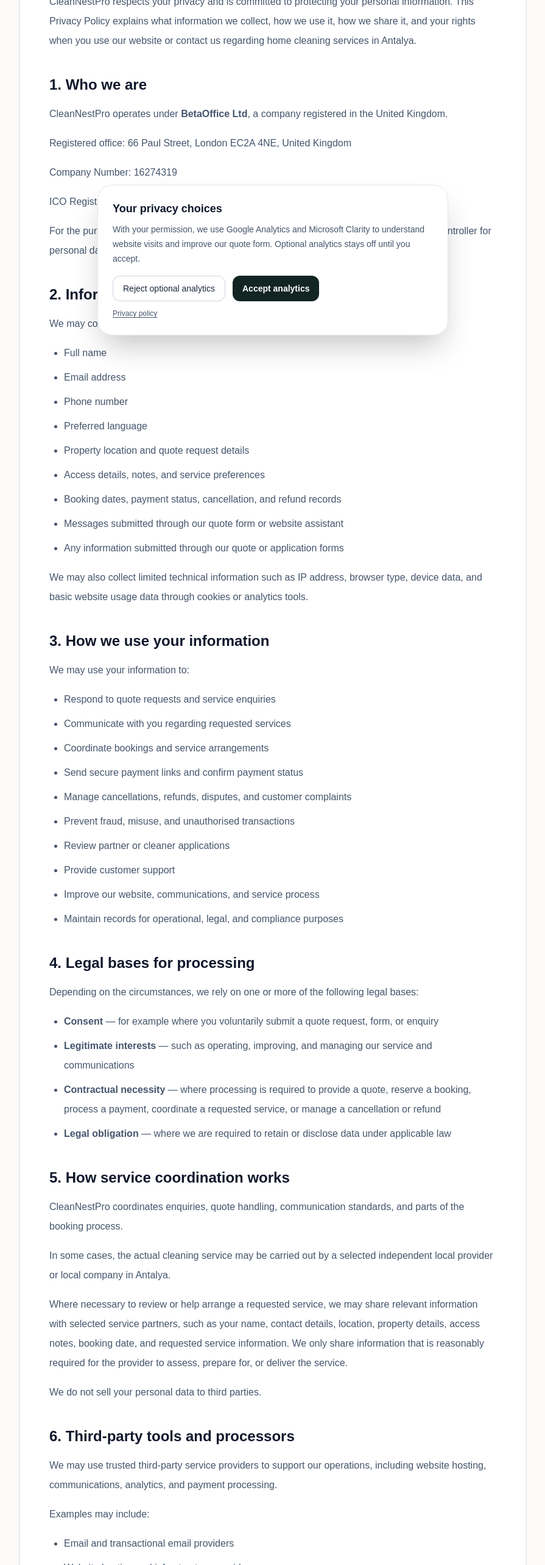
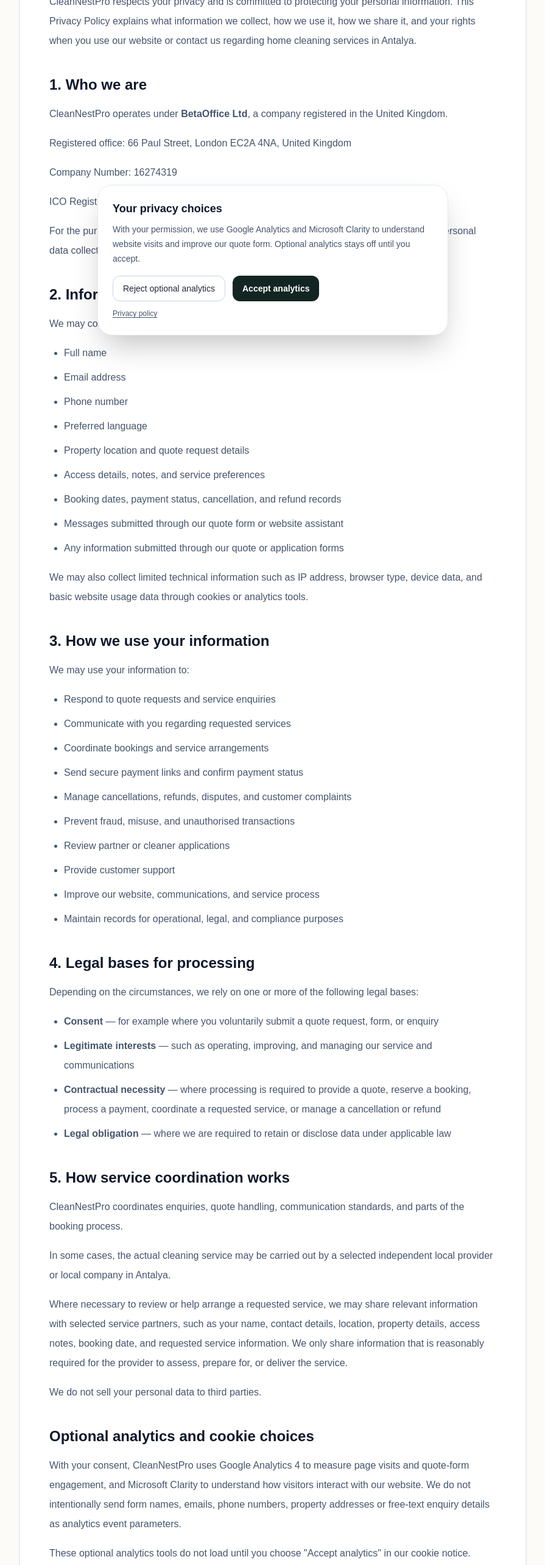
Before and after one commit to LyatifAhmed/cleannestpro, a Next.js app: page /privacy-policy in a window 1280 px wide. Shown: the part 234-2800 px from the top of the page at 61% size, without its empty margins (192-1087 px from the left). Built offline with nearby package versions, Linux system fonts and the light colour scheme.

Commit message:
Document opt-in GA4 and Microsoft Clarity, correct legal operator address

```diff
--- a/app/privacy-policy/page.tsx
+++ b/app/privacy-policy/page.tsx
@@ -35,13 +35,13 @@ export default function PrivacyPolicyPage() {
                 </p>
                 <p>
                   Registered office: 66 Paul Street, London EC2A
-                  4NE, United Kingdom
+                  4NA, United Kingdom
                 </p>
                 <p>Company Number: 16274319</p>
                 <p>ICO Registration Number: ZB883806</p>
                 <p>
-                  For the purposes of applicable data protection law, Generation
-                  Beta Digital Ltd is the data controller for personal data
+                  For the purposes of applicable data protection law, BetaOffice Ltd
+                  is the data controller for personal data
                   collected through this website, unless stated otherwise.
                 </p>
               </div>
@@ -155,6 +155,32 @@ export default function PrivacyPolicyPage() {
             </section>
 
             <section>
+            <section>
+              <h2 className="text-2xl font-semibold">Optional analytics and cookie choices</h2>
+              <div className="mt-4 space-y-4 leading-8 text-slate-600">
+                <p>
+                  With your consent, CleanNestPro uses Google Analytics 4 to measure
+                  page visits and quote-form engagement, and Microsoft Clarity to
+                  understand how visitors interact with our website. We do not
+                  intentionally send form names, emails, phone numbers, property
+                  addresses or free-text enquiry details as analytics event parameters.
+                </p>
+                <p>
+                  These optional analytics tools do not load until you choose
+                  &quot;Accept analytics&quot; in our cookie notice. Choosing
+                  &quot;Reject optional analytics&quot; does not prevent you from
+                  requesting a quote. You can change your choice using the cookie
+                  settings control at the bottom of the site.
+                </p>
+                <p>
+                  Essential site functions, including the draft of your quote
+                  form stored in your browser, are separate from optional
+                  analytics. Google and Microsoft may process analytics data
+                  under their respective privacy notices.
+                </p>
+              </div>
+            </section>
+
               <h2 className="text-2xl font-semibold">
                 6. Third-party tools and processors
               </h2>
```
